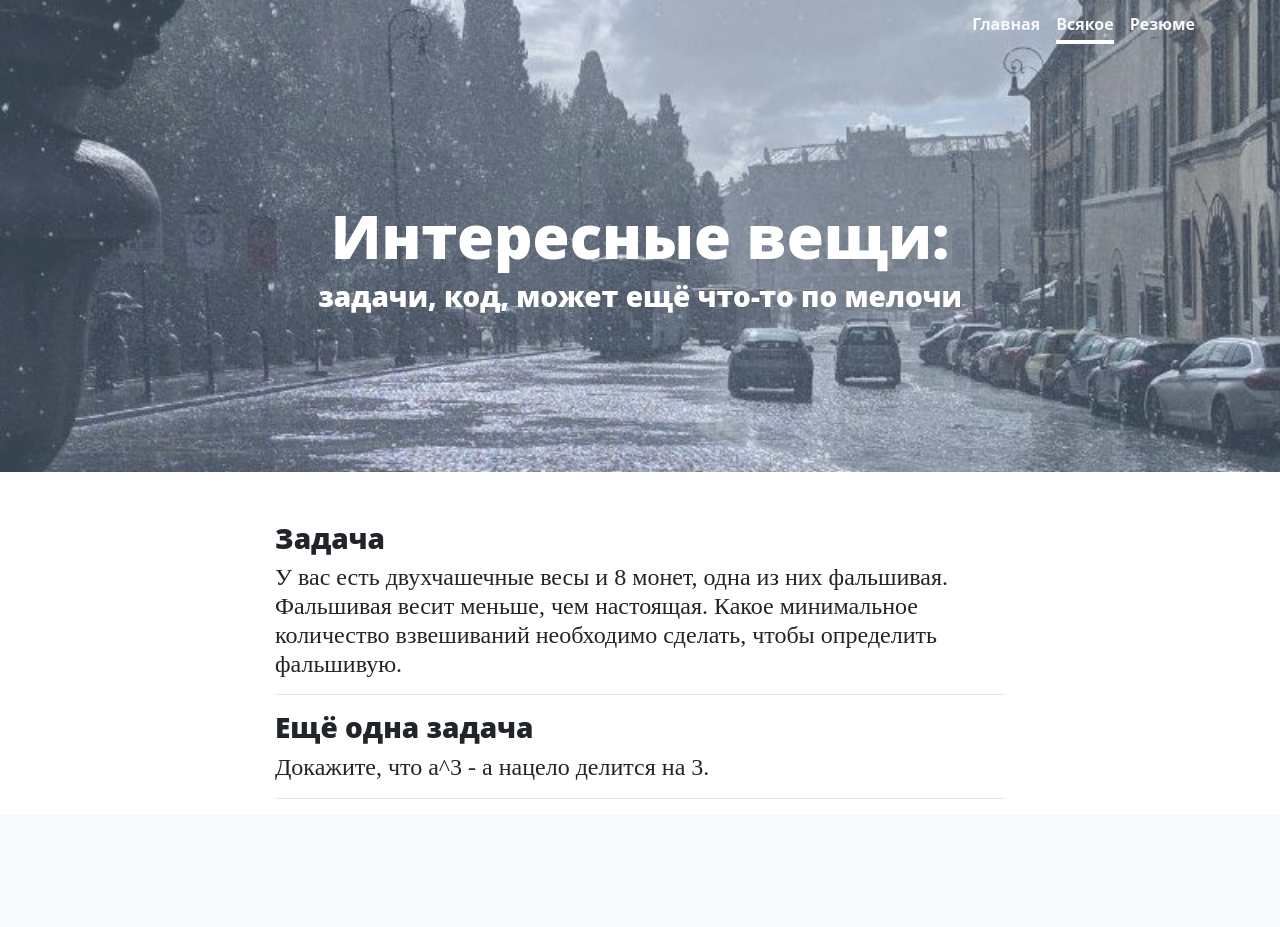
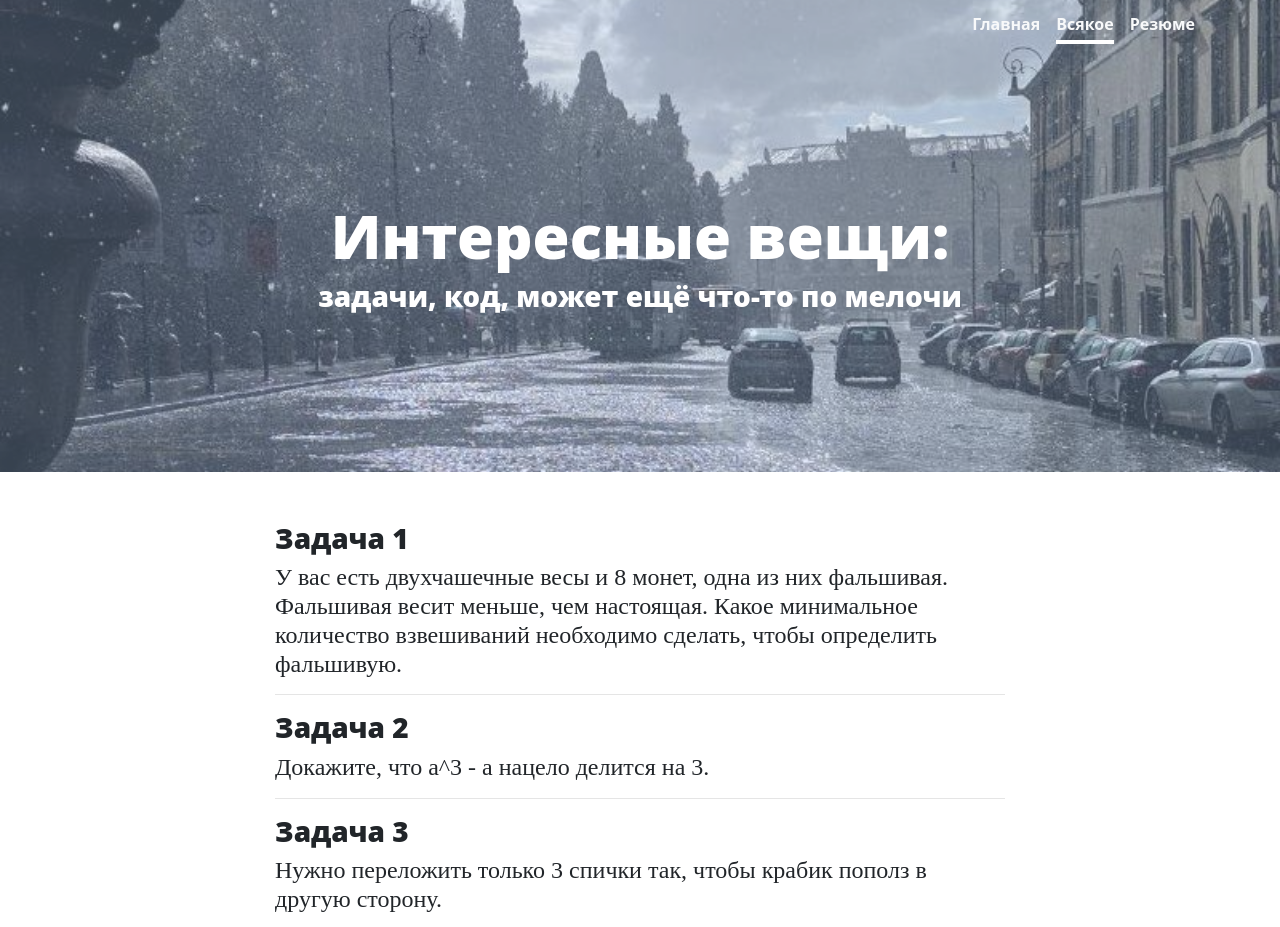
Before and after one commit to flerchy/landing, a Python web app: template spa/templates/stuff.html in a window 1280 px wide. Shown: the top 927 px of the page. Before the commit the page ends 799 px from the top, so only its background shows below. Run offline with Jinja, Linux system fonts and the light colour scheme; the template is opened without the code that fills it, so the values that code supplies are empty; some libraries are stand-ins or nearby versions.

Commit message:
autumn fixes

```diff
--- a/requirements.txt
+++ b/requirements.txt
@@ -6,7 +6,7 @@ attrs==18.2.0
 cchardet==2.1.4
 chardet==3.0.4
 idna==2.8
-Jinja2==2.10
+Jinja2==2.10.2
 MarkupSafe==1.1.0
 multidict==4.5.2
 pycares==2.3.0
--- a/spa/main.py
+++ b/spa/main.py
@@ -11,7 +11,7 @@ app = web.Application()
 setup_routes(app)
 
 aiohttp_jinja2.setup(app,
-    loader=jinja2.FileSystemLoader(os.path.join(BASE_DIR, 'templates')))
+                     loader=jinja2.FileSystemLoader(os.path.join(BASE_DIR, 'templates')))
 
 
 def setup_static_routes(app):
@@ -19,6 +19,7 @@ def setup_static_routes(app):
                           path=os.path.join(BASE_DIR, 'static'),
                           name='static')
 
+
 setup_static_routes(app)
 
 web.run_app(app)
--- a/spa/static/css/cover.css
+++ b/spa/static/css/cover.css
@@ -123,6 +123,8 @@ body {
 
 
 .hide-desc-resume {
+    padding-top: 5px;
+    padding-bottom: 3px;
     animation: fadein2 3s;
     -moz-animation: fadein2 3s; /* Firefox */
     -webkit-animation: fadein2 3s; /* Safari and Chrome */
--- a/spa/templates/index.html
+++ b/spa/templates/index.html
@@ -39,7 +39,7 @@
         <h1 class="cover-heading text-dark text-center">Марина Белянова</h1>
         <p class="lead text-dark">
         <div class="lead text-dark justify-content-center mb-4">
-            Учусь в магистратуре МГТУ им. Баумана, учу школьников. Занимаюсь разными интересными проектами в
+            Учусь в аспирантуре МГТУ им. Баумана. Занимаюсь разными интересными проектами в
             <u><a href="https://ktsstudio.com" class="text-dark">студии KTS</a></u> и не только.
         </div>
         <div class="text-center text-dark lead mb-2">Специальности:
--- a/spa/templates/index_eng.html
+++ b/spa/templates/index_eng.html
@@ -39,7 +39,7 @@
         <h1 class="cover-heading text-dark text-center">Marina Belyanova</h1>
         <p class="lead text-dark">
         <div class="lead text-dark justify-content-center mb-4">
-            I'm getting master's degree in Bauman Moscow State Technical University (Moscow, Russia), teach maths.
+            I get PhD in Bauman Moscow State Technical University (Moscow, Russia).
             Create fascinating things in
             <u><a href="https://ktsstudio.com" class="text-dark">KTS Studio</a></u>.
         </div>
@@ -48,7 +48,7 @@
             <br><span class="fa fa-check"></span> Machine learning
         </div>
         <div class=" text-dark lead hide-desc-resume">
-            More about me and my projects<br> <span class="fa fa-arrow-down"></span>
+            More about my projects and me<br> <span class="fa fa-arrow-down"></span>
         </div>
         <div class="lead col text-center">
             <a href="/static/belyanova.pdf" class="btn btn-lg btn-secondary">Show CV</a>
--- a/spa/templates/stuff.html
+++ b/spa/templates/stuff.html
@@ -66,7 +66,7 @@
         <div class="col-lg-8 col-md-10 mx-auto">
             <div class="post-preview">
                 <h3 class="post-title">
-                    Задача
+                    Задача 1
                 </h3>
                 <h4 class="post-subtitle">
                     У вас есть двухчашечные весы и 8 монет, одна из них фальшивая. Фальшивая весит меньше, чем
@@ -77,13 +77,26 @@
             <hr>
             <div class="post-preview">
                 <h3 class="post-title">
-                    Ещё одна задача
+                    Задача 2
                 </h3>
                 <h4 class="post-subtitle">
                     Докажите, что a^3 - a нацело делится на 3.
                 </h4>
             </div>
             <hr>
+            <div class="post-preview">
+                <h3 class="post-title">
+                    Задача 3
+                </h3>
+                <h4 class="post-subtitle">
+                    <p>
+                        Нужно переложить только 3 спички так, чтобы крабик пополз в другую сторону.
+                    </p>
+                    <p> Крабик:
+                    <img src="/static/img/rak.png" alt="Картинка с крабиком">
+                    </p>
+                </h4>
+            </div>
         </div>
     </div>
 </div>
```
Also changed, not shown: spa/static/js/my.js (+5 -5 lines).
